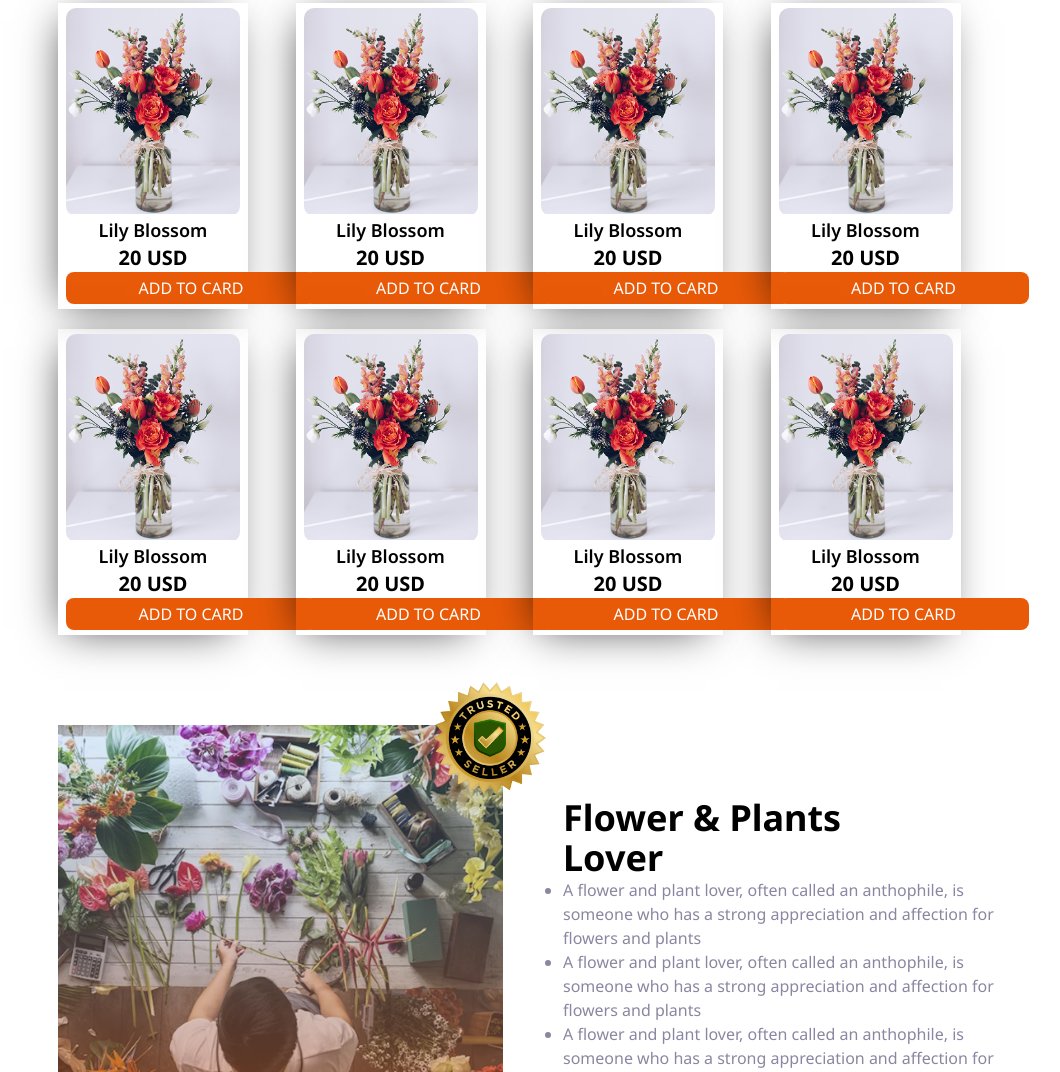
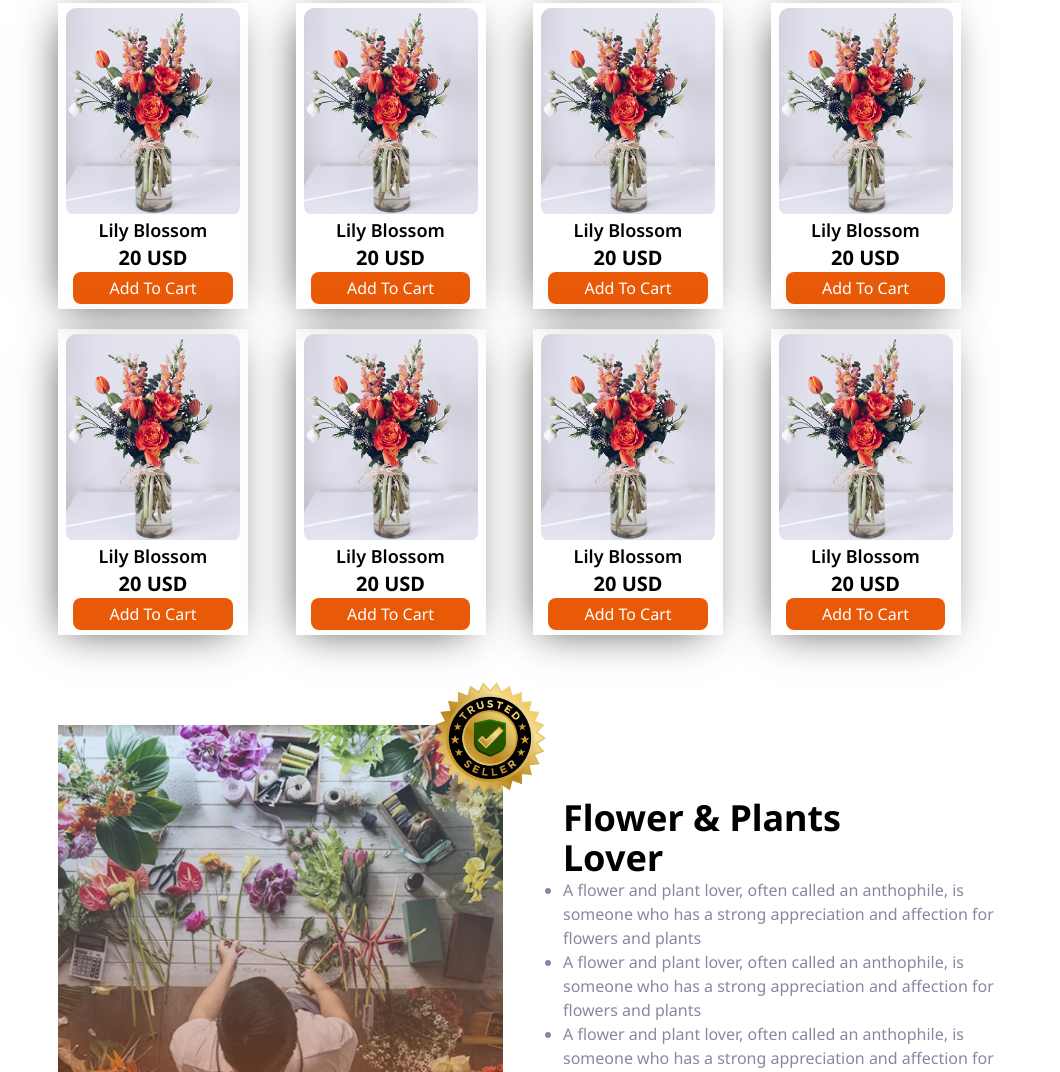
Before and after one commit to shamim501s/res-flowers-dev-portfolio3, a plain HTML site: page index.html in a window 1280 px wide. Shown: the part 727-1799 px from the top of the page, without its empty margins (107-1167 px from the left). Drawn offline with nearby package versions, Linux system fonts and the light colour scheme.

Commit message:
card button update

```diff
--- a/index.html
+++ b/index.html
@@ -65,49 +65,49 @@
                         <img src="assets/sample-flower-image.png" alt="sample-flower">
                         <h3 class="card-title text-lg font-semibold">Lily Blossom</h3>
                         <h2 class="card-price text-xl font-bold">20 USD</h2>
-                        <input class="btn-primary" type="button" value="ADD TO CARD">
+                        <button class="btn-primary">Add To Cart</button>
                     </div>
                     <div class="card">
                         <img src="assets/sample-flower-image.png" alt="sample-flower">
                         <h3 class="card-title text-lg font-semibold">Lily Blossom</h3>
                         <h2 class="card-price text-xl font-bold">20 USD</h2>
-                        <input class="btn-primary" type="button" value="ADD TO CARD">
+                        <button class="btn-primary">Add To Cart</button>
                     </div>
                     <div class="card">
                         <img src="assets/sample-flower-image.png" alt="sample-flower">
                         <h3 class="card-title text-lg font-semibold">Lily Blossom</h3>
                         <h2 class="card-price text-xl font-bold">20 USD</h2>
-                        <input class="btn-primary" type="button" value="ADD TO CARD">
+                        <button class="btn-primary">Add To Cart</button>
                     </div>
                     <div class="card">
                         <img src="assets/sample-flower-image.png" alt="sample-flower">
                         <h3 class="card-title text-lg font-semibold">Lily Blossom</h3>
                         <h2 class="card-price text-xl font-bold">20 USD</h2>
-                        <input class="btn-primary" type="button" value="ADD TO CARD">
+                        <button class="btn-primary">Add To Cart</button>
                     </div>
                     <div class="card">
                         <img src="assets/sample-flower-image.png" alt="sample-flower">
                         <h3 class="card-title text-lg font-semibold">Lily Blossom</h3>
                         <h2 class="card-price text-xl font-bold">20 USD</h2>
-                        <input class="btn-primary" type="button" value="ADD TO CARD">
+                        <button class="btn-primary">Add To Cart</button>
                     </div>
                     <div class="card">
                         <img src="assets/sample-flower-image.png" alt="sample-flower">
                         <h3 class="card-title text-lg font-semibold">Lily Blossom</h3>
                         <h2 class="card-price text-xl font-bold">20 USD</h2>
-                        <input class="btn-primary" type="button" value="ADD TO CARD">
+                        <button class="btn-primary">Add To Cart</button>
                     </div>
                     <div class="card">
                         <img src="assets/sample-flower-image.png" alt="sample-flower">
                         <h3 class="card-title text-lg font-semibold">Lily Blossom</h3>
                         <h2 class="card-price text-xl font-bold">20 USD</h2>
-                        <input class="btn-primary" type="button" value="ADD TO CARD">
+                        <button class="btn-primary">Add To Cart</button>
                     </div>
                     <div class="card">
                         <img src="assets/sample-flower-image.png" alt="sample-flower">
                         <h3 class="card-title text-lg font-semibold">Lily Blossom</h3>
                         <h2 class="card-price text-xl font-bold">20 USD</h2>
-                        <input class="btn-primary" type="button" value="ADD TO CARD">
+                        <button class="btn-primary">Add To Cart</button>
                     </div>
                 </div>
             </div>
--- a/styles/style.css
+++ b/styles/style.css
@@ -186,8 +186,8 @@ section {
 
 .email-area {
     position: absolute;
-    top: 50%;
-    left: 31%;
+    top: 35%;
+    left: 24%;
 }
 
 .join-flower-group {
@@ -296,6 +296,12 @@ input {
         font-size: 15px;
     }
 
+    .email-area {
+        top: 25%;
+        left: 12%;
+        /* width: 76%; */
+    }
+
     .footer-container {
         flex-direction: column;
         margin-left: 15px;
```
